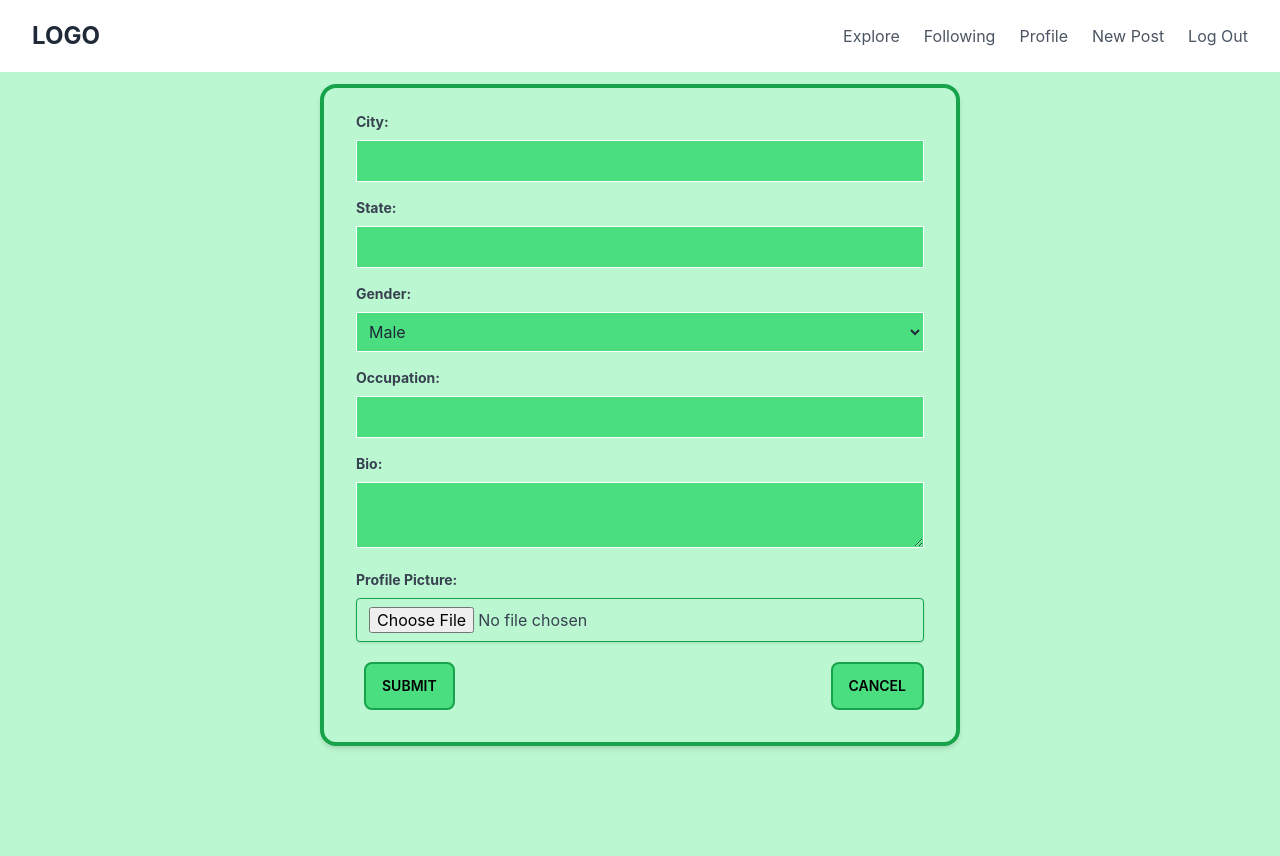
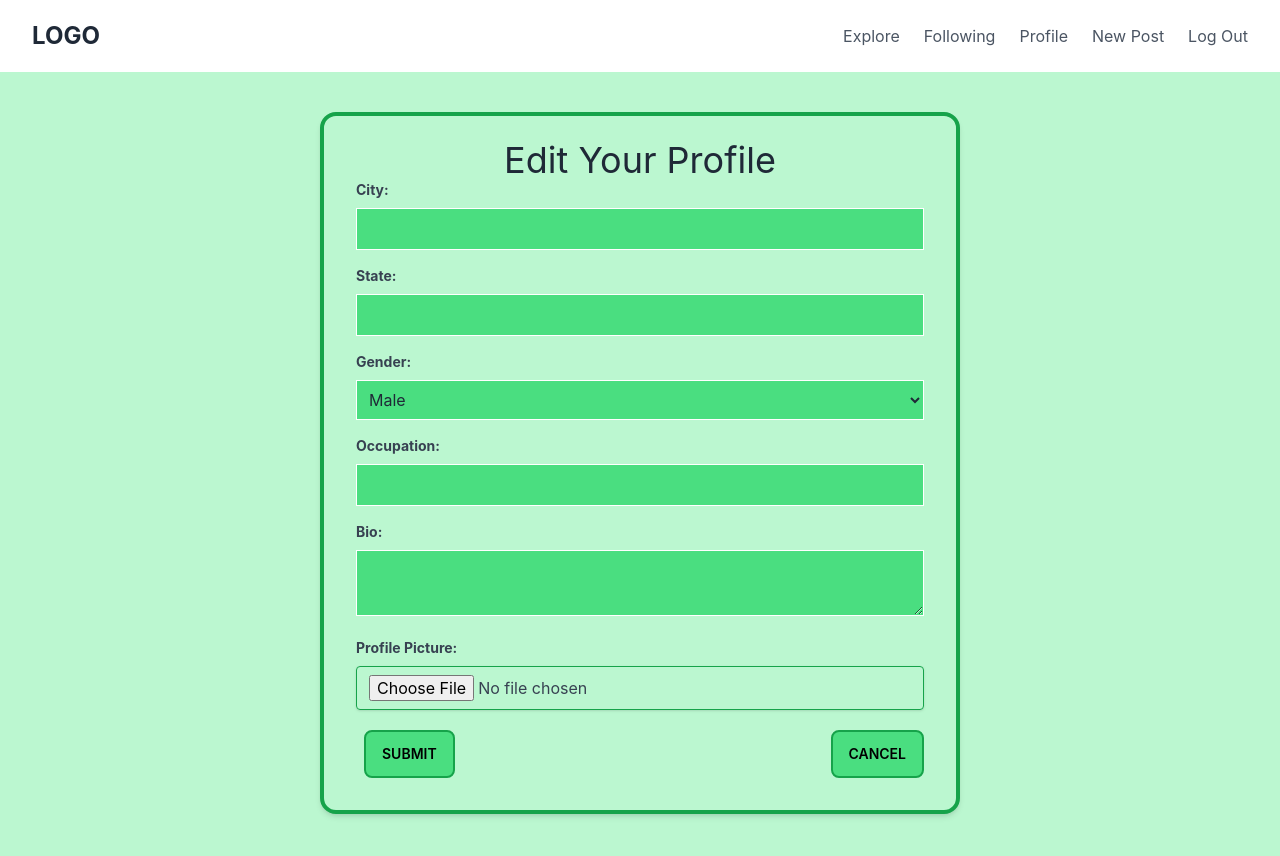
Before and after one commit to stone-com/MERN-social-media-blog, a React (Create React App) app in the folder frontend/: page /editProfile in a window 1280 px wide. Shown: the top 856 px of the page. Built offline with nearby package versions, Linux system fonts and the light colour scheme; no server answers; sample sign-in values are in the browser's storage.

Commit message:
Fixed styling of background colors

```diff
--- a/frontend/public/index.html
+++ b/frontend/public/index.html
@@ -14,7 +14,7 @@
   <title>React App</title>
 </head>
 
-<body>
+<body class="">
   <noscript>You need to enable JavaScript to run this app.</noscript>
   <div id="root"></div>
 </body>
--- a/frontend/src/index.css
+++ b/frontend/src/index.css
@@ -1,7 +1,6 @@
 @tailwind base;
 @tailwind components;
 @tailwind utilities;
-
 
 body {
   margin: 0;
@@ -10,6 +9,7 @@ body {
     sans-serif;
   -webkit-font-smoothing: antialiased;
   -moz-osx-font-smoothing: grayscale;
+  background-color: rgb(187 247 208 / 1);
 }
 
 code {
--- a/frontend/src/pages/EditProfile.jsx
+++ b/frontend/src/pages/EditProfile.jsx
@@ -36,11 +36,12 @@ const EditProfile = () => {
 
   return (
     <div className='flex justify-center h-screen bg-green-200 space-around align-center'>
-      <div className='w-full mt-3 10 sm:w-3/6'>
+      <div className='w-full mt-3 10 sm:w-3/6 sm:mt-10'>
         <form
           onSubmit={onSubmit}
           className='px-8 pt-6 pb-8 mb-4 bg-green-200 sm:shadow-md sm:border-green-600 sm:border-4 rounded-2xl'
         >
+          <h1 className='text-4xl text-center'>Edit Your Profile</h1>
           <label
             htmlFor='city'
             className='block mb-2 text-sm font-bold text-gray-700'
--- a/frontend/src/pages/Explore.jsx
+++ b/frontend/src/pages/Explore.jsx
@@ -18,7 +18,7 @@ const Explore = () => {
   }, []);
 
   return (
-    <div className='flex justify-center h-full bg-green-200 space-around align-center'>
+    <div className='flex justify-center min-h-screen bg-green-200 space-around align-center'>
       <div className='items-center justify-center max-w-5xl grid-cols-1 px-4 m-auto mt-8'>
         {allPosts &&
           allPosts.map((post) => (
--- a/frontend/src/pages/Following.jsx
+++ b/frontend/src/pages/Following.jsx
@@ -24,7 +24,7 @@ const Following = () => {
   console.log(followingPosts);
 
   return (
-    <div className='flex justify-center h-screen bg-green-200 space-around align-center'>
+    <div className='flex justify-center min-h-screen bg-green-200 space-around align-center'>
       <div className='items-center justify-center max-w-5xl grid-cols-1 px-4 m-auto mt-8'>
         {followingPosts &&
           followingPosts.map((post) => (
--- a/frontend/src/pages/Profile.jsx
+++ b/frontend/src/pages/Profile.jsx
@@ -55,7 +55,7 @@ const Profile = () => {
 
   return (
     <div className='flex items-center justify-center w-full grid-cols-1 bg-green-200 space-around align-center'>
-      <div className='w-full mt-10 rounded-md sm:w-4/5'>
+      <div className='w-full mt-10 rounded-md sm:mt-5 sm:w-4/5'>
         {currentProfile && (
           <div className='flex flex-col w-full min-w-0 pt-2 mb-6 break-words bg-green-200 rounded-lg sm:shadow-xl sm:border-4 sm:border-green-600 sm:rounded-2xl'>
             <div className='px-6'>
@@ -158,8 +158,8 @@ const Profile = () => {
               </div>
               <div className='py-10 mt-10 text-center border-t border-gray-300'>
                 <div className='flex flex-wrap justify-center'>
-                  <div className='w-full px-4 lg:w-9/12'>
-                    <p className='mb-4 text-lg leading-relaxed text-gray-800 bg-green-400 border-4 border-green-600 rounded-2xl'>
+                  <div className='flex justify-center w-full px-4 lg:w-9/12'>
+                    <p className='px-3 mb-4 text-lg leading-relaxed text-center text-gray-800 bg-green-400 border-4 border-green-600 rounded-2xl w-fit'>
                       {bio || 'Bio'}
                     </p>
                   </div>
```
